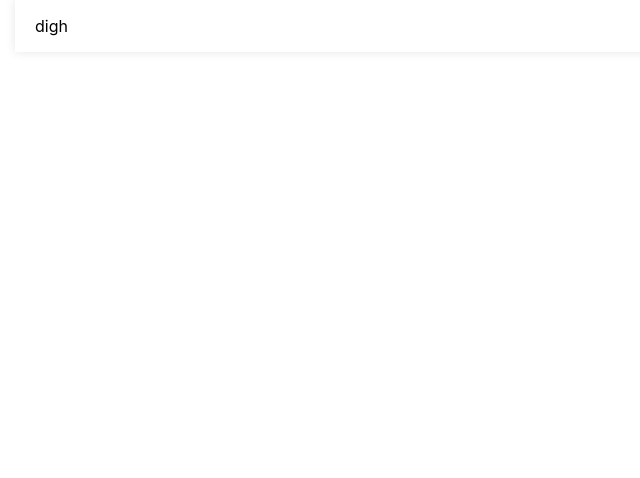
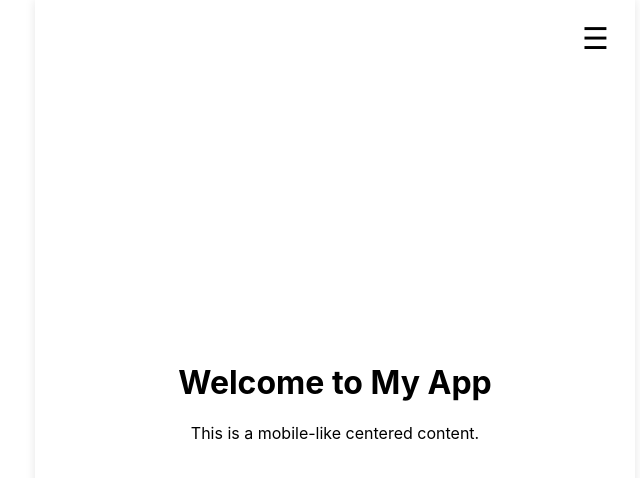
Before and after one commit to gbwlxhd97/pple-lms, a React (Vite) app: page / in a window 1280 px wide. Shown: the top 478 px of the page, without its empty margins (305-945 px from the left). Built offline with nearby package versions, Linux system fonts and the light colour scheme; a web font is replaced by a local one.

Commit message:
feat: create Aside bar

```diff
--- a/src/components/Layout/RootLayout/RootLayout.module.scss
+++ b/src/components/Layout/RootLayout/RootLayout.module.scss
@@ -1,10 +1,74 @@
 .RootLayout {
-  padding: 16px 20px;
   position: relative;
   width: 100%;
   max-width: 600px;
-  height: 100%;
+  height: 100vh;
   background-color: #fff;
   box-shadow: 0 0 10px rgba(0, 0, 0, 0.1);
   margin: 0 auto;
+  overflow: hidden;
+  display: flex;
+  flex-direction: column;
+  justify-content: center;
+  align-items: center;
 }
+
+.Hamburger {
+  position: absolute;
+  top: 20px;
+  right: 20px;
+  font-size: 30px;
+  background: none;
+  border: none;
+  cursor: pointer;
+  z-index: 1001;
+}
+
+.AsideContainer {
+  position: absolute;
+  top: 0;
+  right: 0;
+  width: 300px;
+  height: 100%;
+  display: flex;
+  transition: transform 0.5s ease;
+  transform: translateX(100%);
+  z-index: 1000;
+
+  &.open {
+    transform: translateX(0);
+  }
+  .AsideBar {
+    width: 100%;
+    height: 100%;
+    background-color: #333;
+    color: white;
+    padding: 20px;
+    * {
+      cursor: pointer;
+    }
+  }
+}
+
+
+.Overlay {
+  position: absolute;
+  top: 0;
+  left: -100%;
+  width: 100%;
+  height: 100%;
+  // background-color: rgba(0, 0, 0, 0.5);
+  opacity: 0;
+  transition: opacity 0.3s ease;
+  pointer-events: none;
+
+  &.open {
+    opacity: 1;
+    pointer-events: auto;
+  }
+}
+
+.Content {
+  padding: 20px;
+  text-align: center;
+}
--- a/src/components/Layout/RootLayout/RootLayout.tsx
+++ b/src/components/Layout/RootLayout/RootLayout.tsx
@@ -1,13 +1,30 @@
-import React from 'react';
-
+import React, { useCallback, useState } from 'react';
 import styles from './RootLayout.module.scss';
 import { Outlet } from 'react-router-dom';
 
 const RootLayout = () => {
+  const [isOpen, setIsOpen] = useState(false);
+  const toggleAsideBar = useCallback(() => {
+    setIsOpen(!isOpen);
+  },[isOpen]);
+
   return (
     <div className={styles.RootLayout}>
-      <Outlet />
-      digh
+      <button className={styles.Hamburger} onClick={toggleAsideBar}>
+        &#9776;
+      </button>
+      <div className={`${styles.AsideContainer} ${isOpen ? styles.open : ''}`}>
+        <aside className={styles.AsideBar}>
+          <h2>Aside Bar</h2>
+          <p>Some content...</p>
+        </aside>
+        <div className={`${styles.Overlay} ${isOpen ? styles.open : ''}`} onClick={toggleAsideBar}></div>
+      </div>
+      <div className={styles.Content}>
+        <Outlet />
+        <h1>Welcome to My App</h1>
+        <p>This is a mobile-like centered content.</p>
+      </div>
     </div>
   );
 };
```
